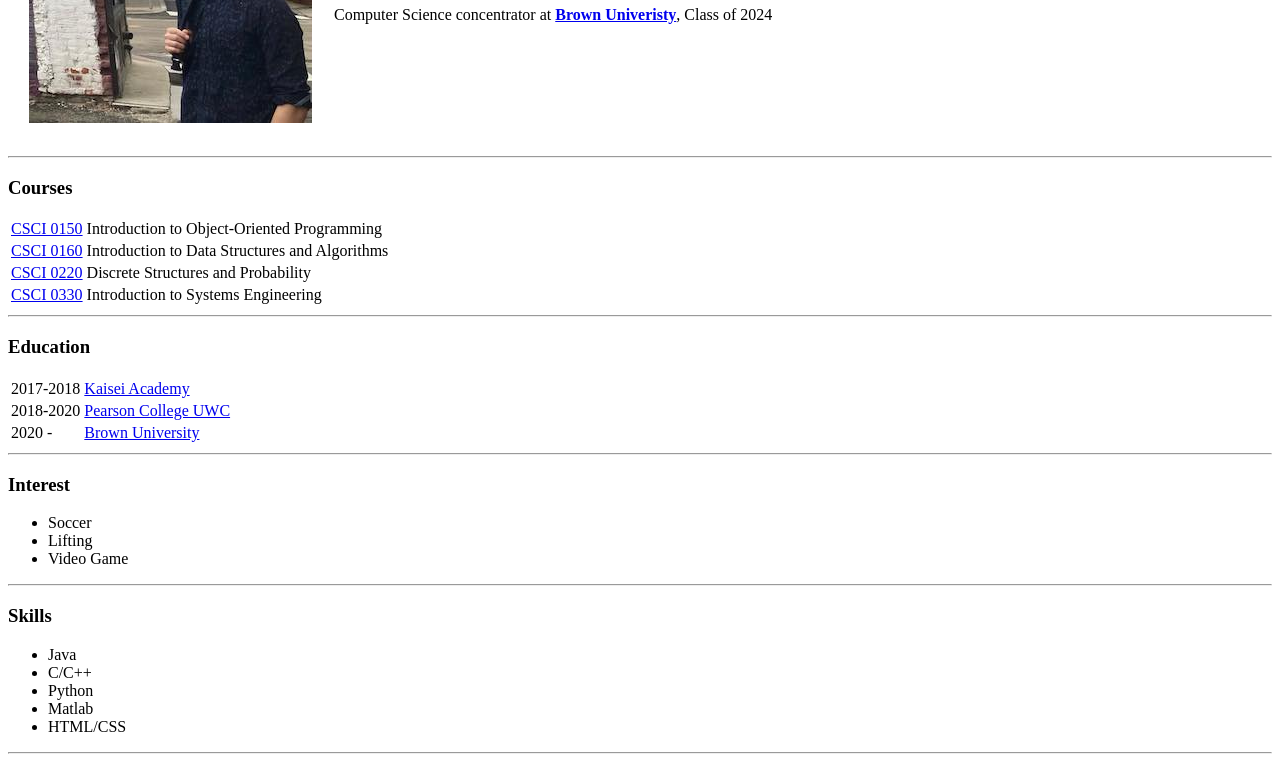
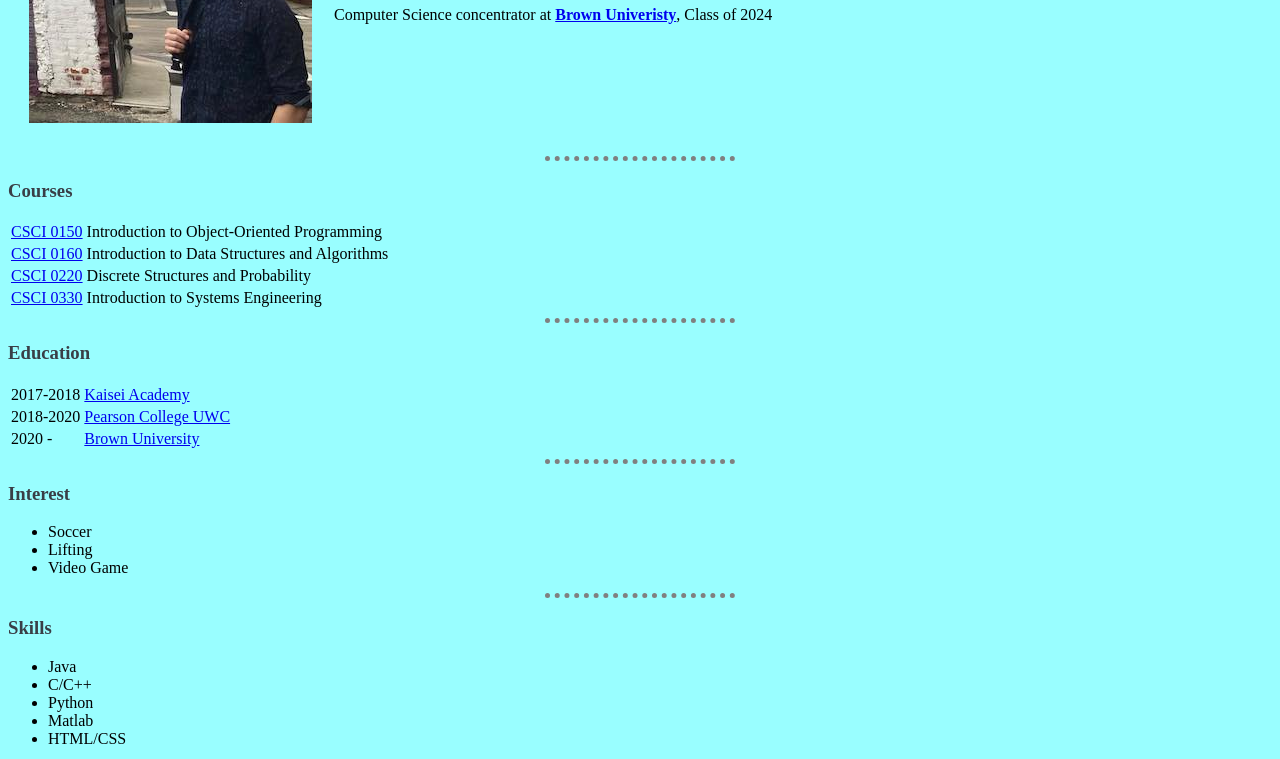
Before and after one commit to keitaronishijima/cv, a plain HTML site: page HTML - Personal Site/index.html in a window 1280 px wide. Shown: the part 189-948 px from the top of the page. Drawn offline with Linux system fonts and the light colour scheme; files that its build step writes are made by us from their sources.

Commit message:
Add files via upload

```diff
--- a/HTML - Personal Site/index.html
+++ b/HTML - Personal Site/index.html
@@ -4,7 +4,8 @@
 <head>
   <meta charset="utf-8">
   <title>Keitaro Nishijima's Personal Website</title>
-  <link rel=”stylesheet” href=”https://github.com/keitaronishijima/cv/blob/main/HTML%20-%20Personal%20Site/css/styles.css">
+  <link rel = "stylesheet" href="css/styles.css">
+</head>
 
 <body>
   <table cellspacing="20">
```
